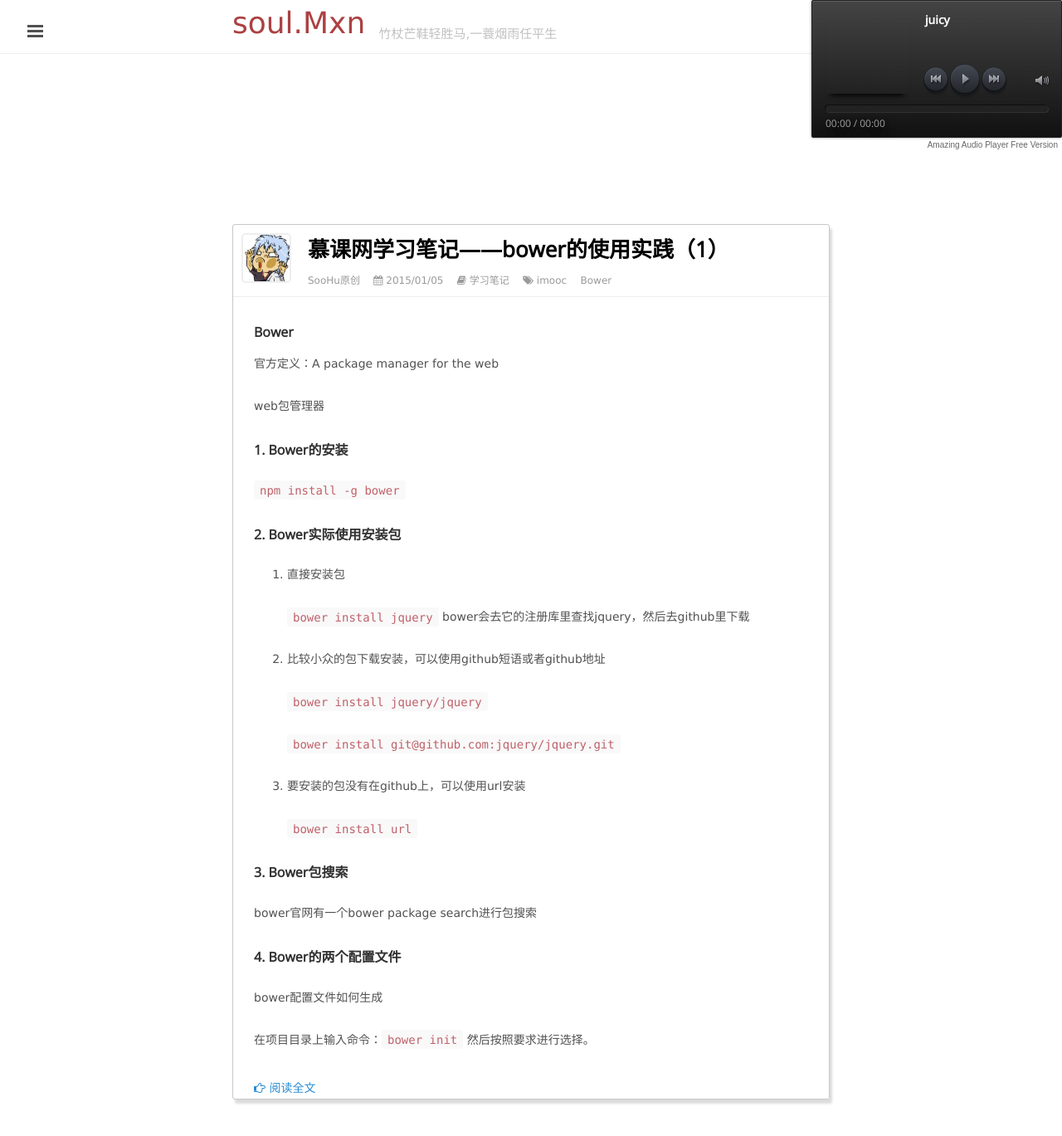
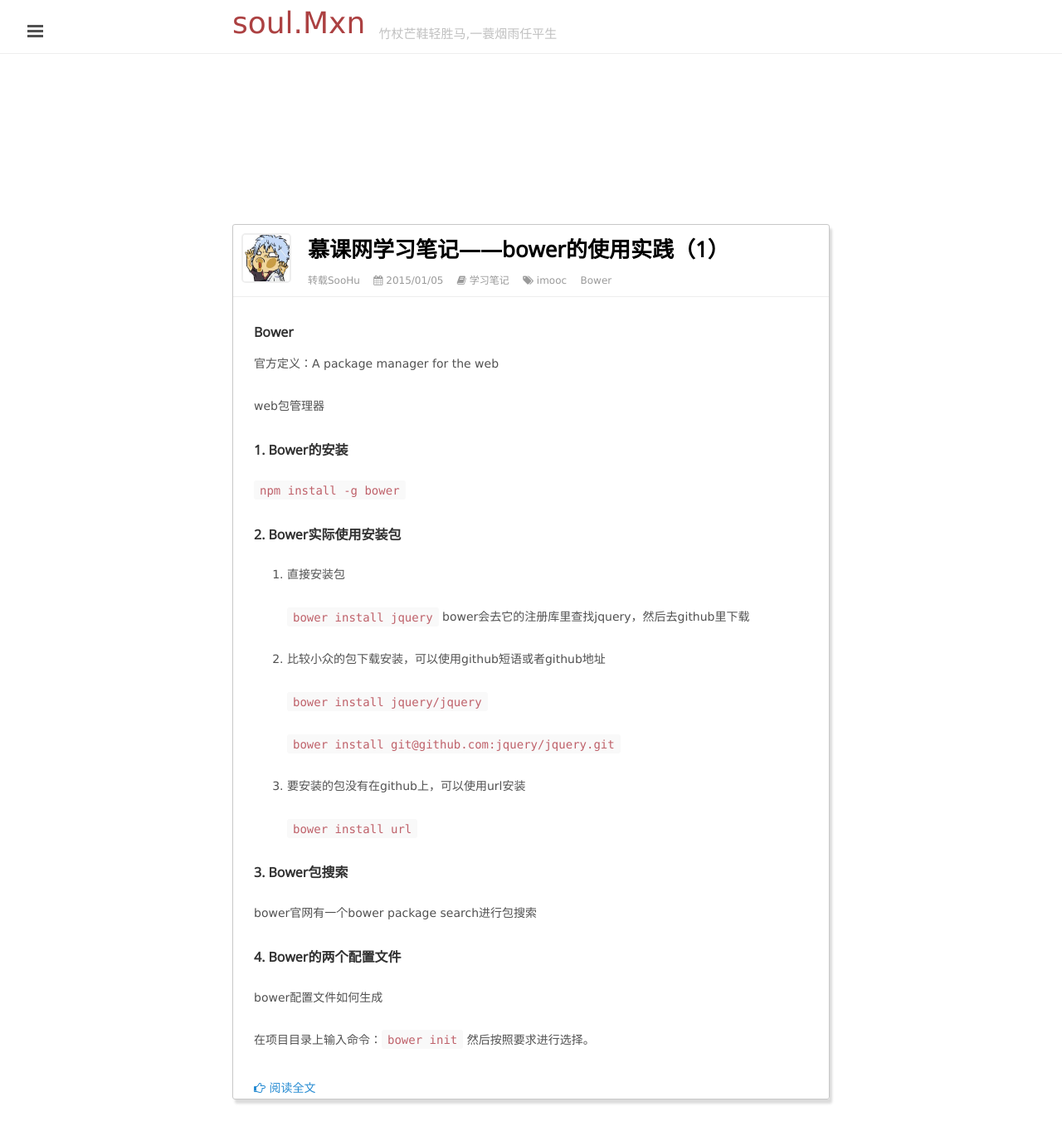
Before and after one commit to mxn21/mxn21.github.io, a Jekyll site: the page built from index.html, in a window 1280 px wide and 1400 px high. Shown: the top 1369 px of the window at 83% size. Built offline with Jekyll 4.4.1, drawn with Linux system fonts in a browser that asks for light colours; Markdown is read by kramdown in place of the engine named in the settings; the list of posts is cut into pages by our own code; some of the changed text lies outside the part shown.

Commit message:
adasd
asdasdas

```diff
--- a/_config.yml
+++ b/_config.yml
@@ -8,13 +8,13 @@
 permalink:        pretty
 
 # Setup
-title:            soul.Mxn
+title:            'soul.Mxn'
 tagline:          '竹杖芒鞋轻胜马,一蓑烟雨任平生'
 description:      '我的github'
 url:              https://github.com/mxn21
 
 author:
-  name:           'soul.mxn'
+  name:           'mxn'
   url:            https://github.com/mxn21
 
 paginate:         5
--- a/_layouts/post.html
+++ b/_layouts/post.html
@@ -11,7 +11,7 @@
       </a>
     </h1>
       <p class="post-info">
-        {% if page.author == "SooHu" %}
+        {% if page.author == "mxn" %}
           {{ page.author }}原创
         {% else %}
           转载{{ page.author }}
--- a/index.html
+++ b/index.html
@@ -3,6 +3,7 @@
 title: Home
 ---
 <!-- audioplayer -->
+<!--
   <div id="amazingaudioplayer-1">
           <ul class="amazingaudioplayer-audios" style="display:none;">
               <li data-artist="" data-title="juicy" data-album="" data-info="" data-image="" data-duration="0">
@@ -11,6 +12,7 @@
           </ul>
           <div class="amazingaudioplayer-engine"><a href="http://amazingaudioplayer.com" title="audio player for website">jquery audio player</a></div>
   </div>
+ -->
 <!-- endAudioPlayer -->
 
 
@@ -25,7 +27,7 @@
         </a>
       </h1>
         <p class="post-info">
-        {% if post.author == "SooHu" %}
+        {% if post.author == "mxn" %}
           {{ post.author }}原创
         {% else %}
           转载{{ post.author }}
```
